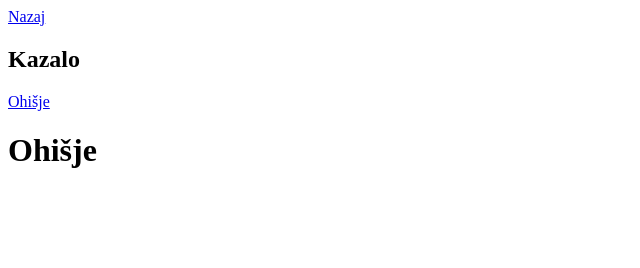
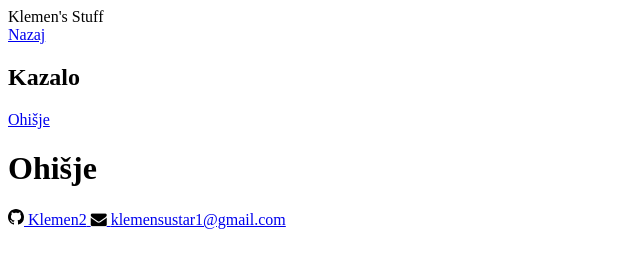
Before and after one commit to Klemen2/VIN-Projekt, a plain HTML site: page index.html in a window 1280 px wide. Shown: the whole page, without its empty margins (0-640 px from the left). Drawn offline with Linux system fonts and the light colour scheme.

Commit message:
Update index.html

```diff
--- a/index.html
+++ b/index.html
@@ -1,18 +1,43 @@
+</html>
 <!DOCTYPE html>
 <html>
+
 <head>
-<title>VIN projekt</title>
-<link rel="stylesheet" href="/css.css">
+    <title>Projects</title>
     <meta charset="UTF-8">
     <meta name="viewport" content="width=device-width, initial-scale=1.0">
+    <link rel="stylesheet" href="/css.css">
+    <link rel="stylesheet" href="https://cdnjs.cloudflare.com/ajax/libs/font-awesome/4.7.0/css/font-awesome.min.css">
 </head>
+
 <body>
+    <header>
+        <div class="wrapper">
+            Klemen's Stuff
+        </div>
+    </header>
+    <div class="content">
+        <div class="wrapper">
             <a href="/">Nazaj</a>
             <h2>Kazalo</h2>
             <a href="#case">Ohišje</a>
 
             <h1 id="case">Ohišje</h1>
-
-
+        </div>
+    </div>
+    <footer>
+        <div class="wrapper center links">
+                <a href="https://github.com/Klemen2" class="center">
+                    <svg height="16" aria-hidden="true" viewBox="0 0 16 16" version="1.1" width="16" data-view-component="true" class="octicon octicon-mark-github v-align-middle">
+                        <path fill-rule="evenodd" d="M8 0C3.58 0 0 3.58 0 8c0 3.54 2.29 6.53 5.47 7.59.4.07.55-.17.55-.38 0-.19-.01-.82-.01-1.49-2.01.37-2.53-.49-2.69-.94-.09-.23-.48-.94-.82-1.13-.28-.15-.68-.52-.01-.53.63-.01 1.08.58 1.23.82.72 1.21 1.87.87 2.33.66.07-.52.28-.87.51-1.07-1.78-.2-3.64-.89-3.64-3.95 0-.87.31-1.59.82-2.15-.08-.2-.36-1.02.08-2.12 0 0 .67-.21 2.2.82.64-.18 1.32-.27 2-.27.68 0 1.36.09 2 .27 1.53-1.04 2.2-.82 2.2-.82.44 1.1.16 1.92.08 2.12.51.56.82 1.27.82 2.15 0 3.07-1.87 3.75-3.65 3.95.29.25.54.73.54 1.48 0 1.07-.01 1.93-.01 2.2 0 .21.15.46.55.38A8.013 8.013 0 0016 8c0-4.42-3.58-8-8-8z"></path>
+                    </svg>
+                    <span class="padding-left">Klemen2</span>
+                </a>
+                <a href="mailto:klemensustar1@gmail.com" class="center">
+                    <i class="fa fa-envelope" style="color:black"></i>
+                    <span class="padding-left">klemensustar1@gmail.com</span>
+                </a>
+        </div>
+    </footer>
 </body>
 </html>
```
Lines whose indentation alone changed are shown as unchanged.
